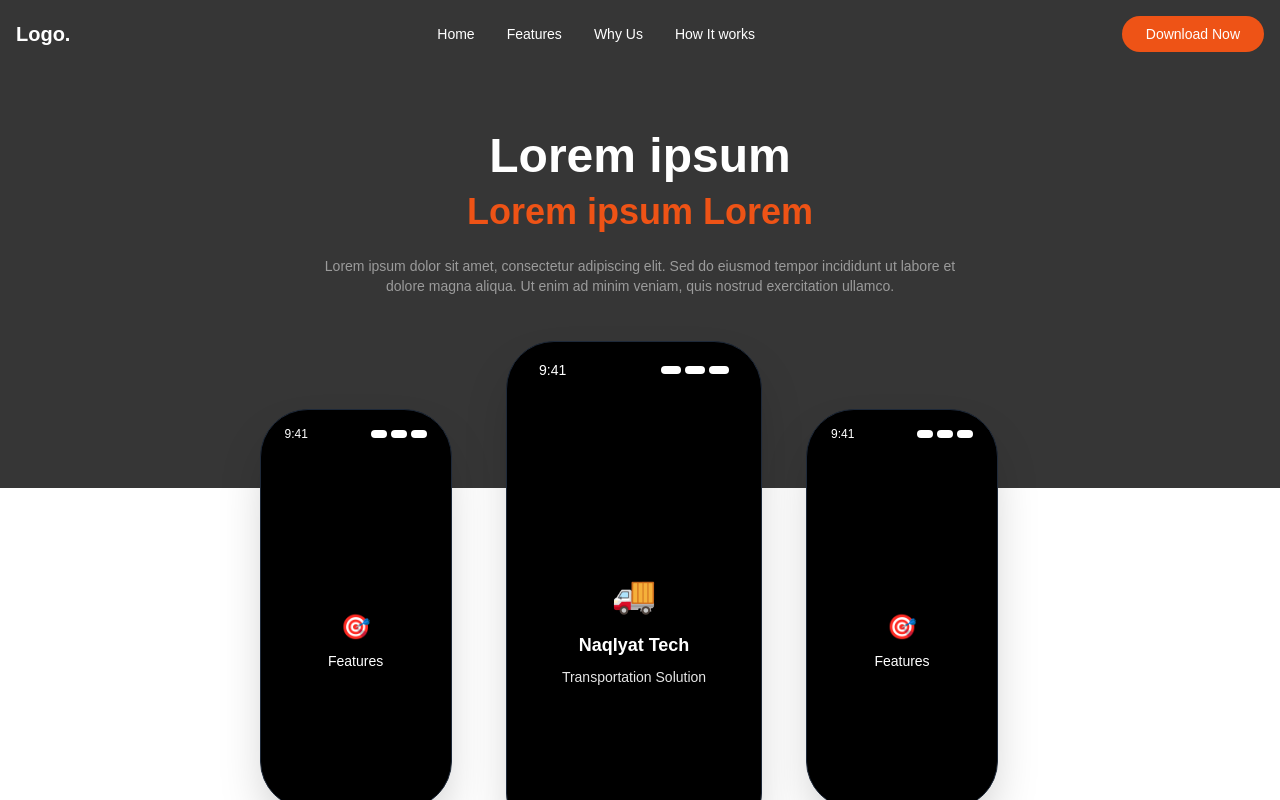
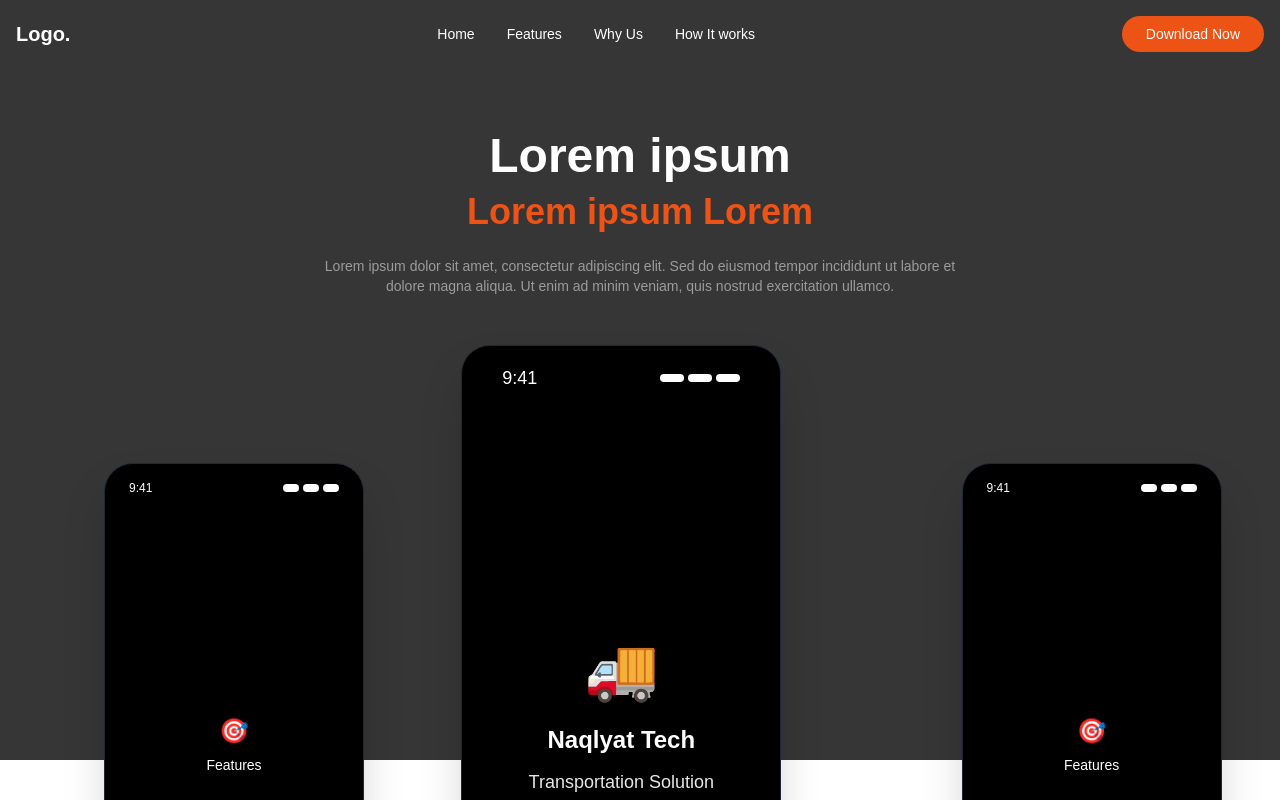
Before and after one commit to kahrvba/naqlyatTech-Website, a Next.js app: page / in a window 1280 px wide. Shown: the top 800 px of the page. Built offline with nearby package versions, Linux system fonts and the light colour scheme.

Commit message:
feat: update Hero section layout and styling for improved visual consistency

```diff
--- a/src/app/page.tsx
+++ b/src/app/page.tsx
@@ -11,6 +11,7 @@
   return (
     <main className="bg-white">
       <Header />
+      {/* Main content sections */}
          <Hero />
         <About />
         <Features />
@@ -18,6 +19,7 @@
         <AppShowcase />
         <CTA />
         <Footer />
+
     </main>
   );
 }
--- a/src/components/sections/hero/Hero.tsx
+++ b/src/components/sections/hero/Hero.tsx
@@ -5,9 +5,9 @@
 
 export default function Hero() {
     return (
-        <section id="home" className="relative w-full mb-100">
+        <section id="home" className="relative w-full mb-120">
             {/* Dark Background Section */}
-            <div className="bg-gray pt-16 pb-32 w-full">
+            <div className="  bg-gray pt-16 pb-100 w-full">
                 <div className="w-full px-4 sm:px-6 lg:px-8">
                     {/* Text Content */}
                     <HeroContent
@@ -19,8 +19,8 @@
             </div>
 
             {/* Floating iPhone Overlay - Positioned Absolutely */}
-            <div className="absolute left-1/2 transform -translate-x-1/2 top-[65%] z-30  w-full max-w-6xl px-10">
-                <div className="flex justify-center items-end space-x-8">
+            <div className="absolute left-1/2 transform -translate-x-1/2 top-[40%] z-30 w-full max-w-6xl px-10">
+                <div className="flex justify-between items-end">
                     {/* Left iPhone */}
                     <IPhoneMockup
                         size="small"
@@ -33,13 +33,13 @@
 
                     {/* Center iPhone (larger) */}
                     <IPhoneMockup
-                        size="large"
+                        size="extra-large"
                         icon="🚚"
                         title="Naqlyat Tech"
                         subtitle="Transportation Solution"
                         gradientFrom="from-orange"
                         gradientTo="to-text-orange"
-                        className="w-2/3 md:w-1/4 z-20"
+                        className="w-2/3 md:w-1/3 z-20"
                     />
 
                     {/* Right iPhone */}
@@ -54,7 +54,7 @@
                 </div>
 
                 {/* App Store Buttons */}
-                <div className="flex justify-center mt-10 space-x-4">
+                <div className="flex justify-center mt-12 space-x-4">
                     <AppStoreButton type="appstore" />
                     <AppStoreButton type="playstore" />
                 </div>
--- a/src/components/ui/IPhoneMockup.tsx
+++ b/src/components/ui/IPhoneMockup.tsx
@@ -81,9 +81,9 @@
     return (
         <div className={`relative ${className}`}>
             {/* iPhone Frame */}
-            <div className={`bg-black rounded-[3rem] p-2 shadow-2xl border border-gray-800 ${isExtraLarge ? 'w-80 h-[600px]' :
+            <div className={`bg-black rounded-[1.8rem] p-2 shadow-2xl border border-gray-800 ${isExtraLarge ? 'w-80 h-[650px]' :
                     isLarge ? 'w-64 h-[500px]' :
-                        'w-48 h-[400px]'
+                        'w-65 h-[500px]'
                 }`}>
                 {/* iPhone Screen */}
                 <div className="bg-black rounded-[2.5rem] overflow-hidden h-full w-full relative">
```
Lines whose indentation alone changed are shown as unchanged.
